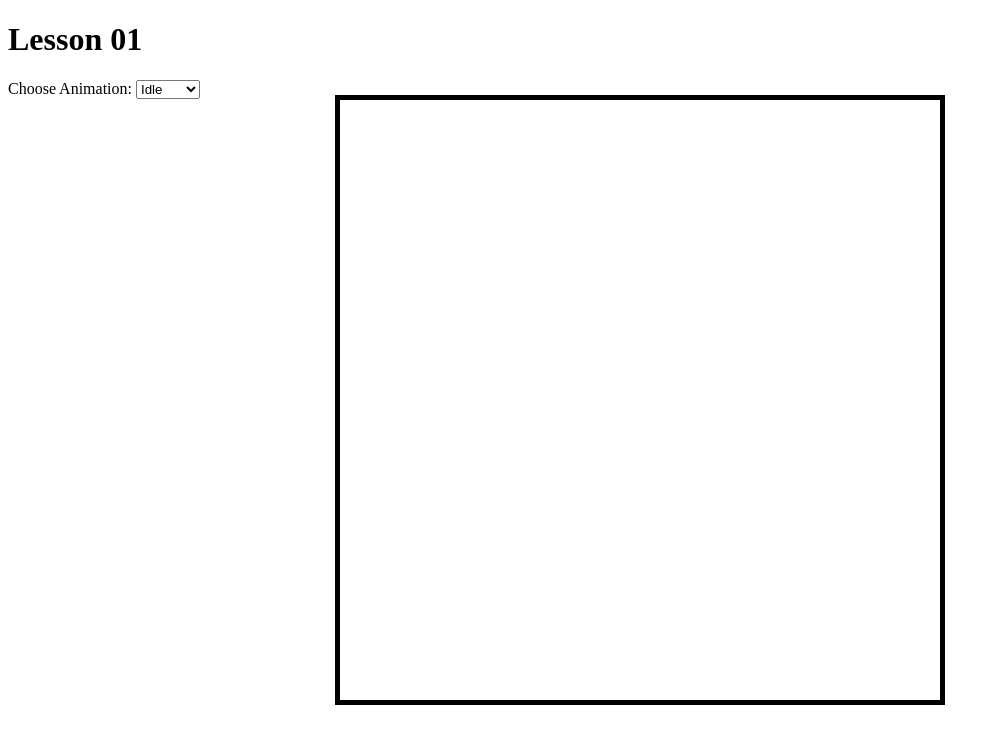
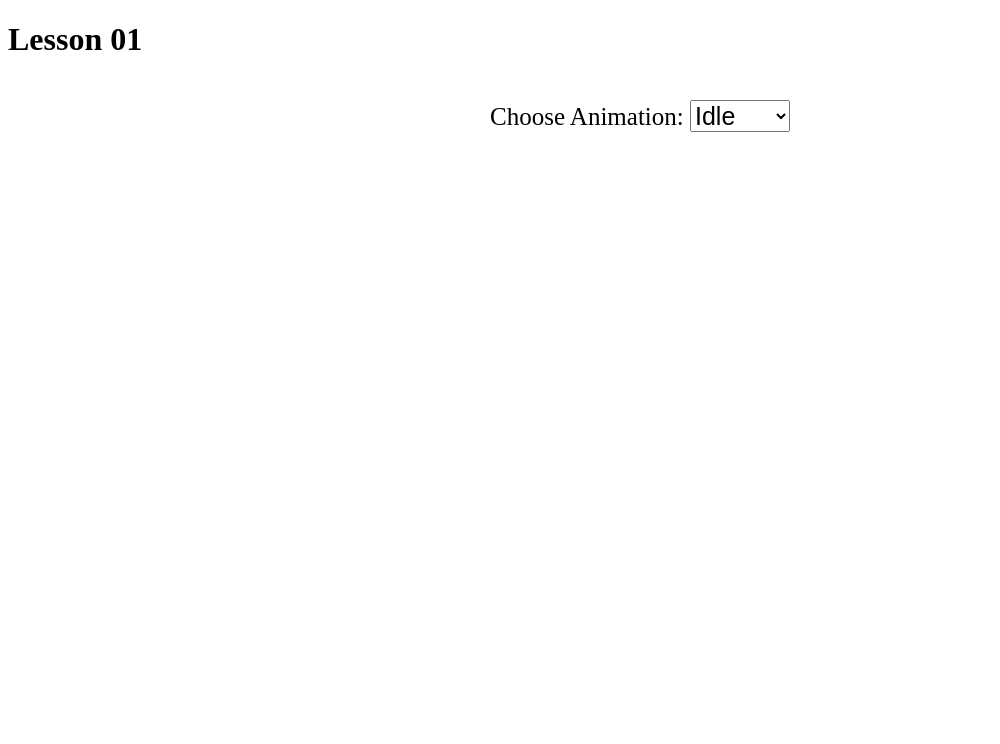
Before and after one commit to WebDevJasonCameron/Explore_JavascriptGames, a plain HTML site: page Lesson_01/index.html in a window 1280 px wide. Shown: the whole page, without its empty margins (0-1000 px from the left). Drawn offline with Linux system fonts and the light colour scheme.

Commit message:
able to change state by form

```diff
--- a/Lesson_01/script.js
+++ b/Lesson_01/script.js
@@ -1,3 +1,9 @@
+let playerState = 'idle'
+const dropdown = document.getElementById('animations')
+dropdown.addEventListener('change', function(e){
+    playerState = e.target.value;
+})
+
 const canvas = document.getElementById('canvas1');
 const ctx = canvas.getContext('2d');
 
@@ -8,7 +14,6 @@ const playerImage = new Image();
 playerImage.src = './assets/shadow_dog.png'
 const spriteWidth = 575;
 const spriteHeight = 523;
-let playerState = 'run'
 
 let gameFrame = 0;
 const staggerFrames = 5;
--- a/Lesson_01/style.css
+++ b/Lesson_01/style.css
@@ -1,5 +1,4 @@
 #canvas1 {
-    border: 5px solid black;
     position: absolute;
     top: 50%;
     left: 50%;
@@ -7,3 +6,15 @@
     width: 600px;
     height: 600px;
 }
+
+.controls {
+    position:absolute;
+    z-index: 10;
+    top: 100px;
+    left: 50%;
+    transform: translate(-50%);
+}
+
+.controls, select, option {
+    font-size: 25px;
+}
```
